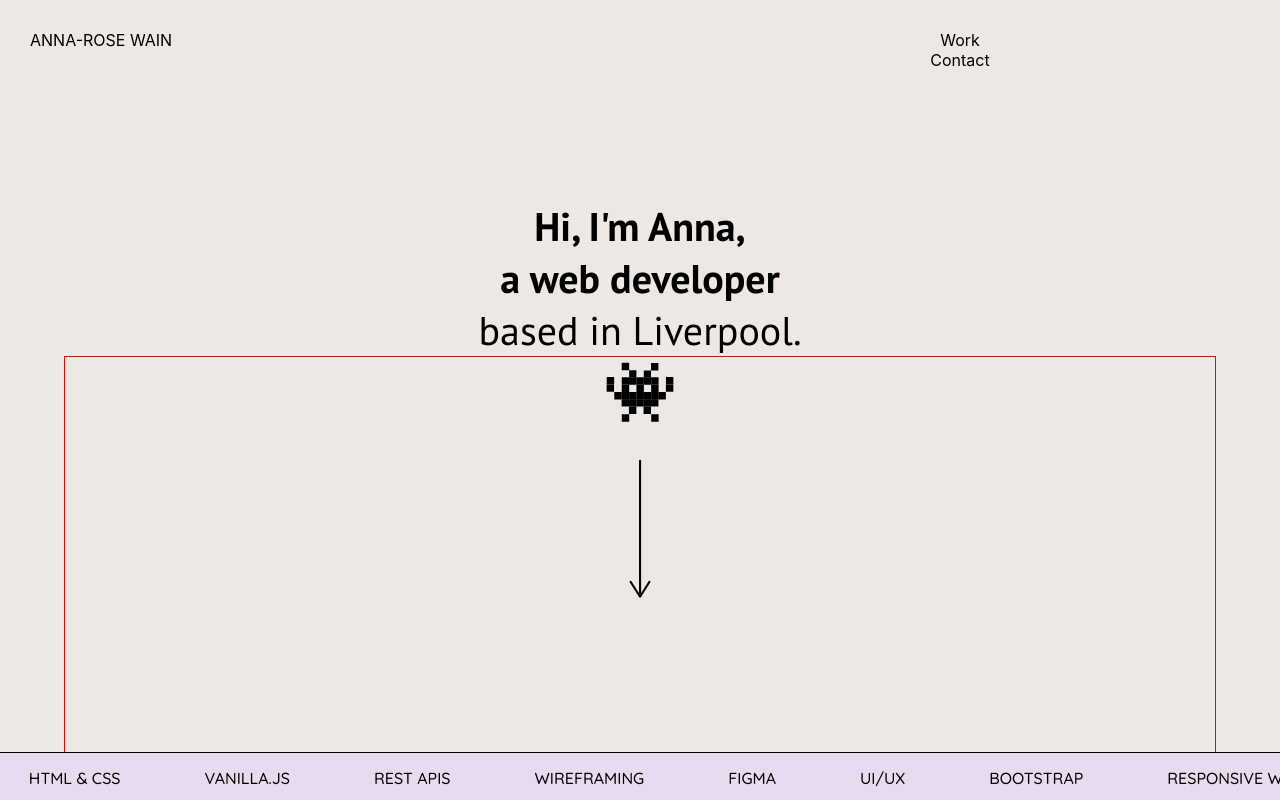
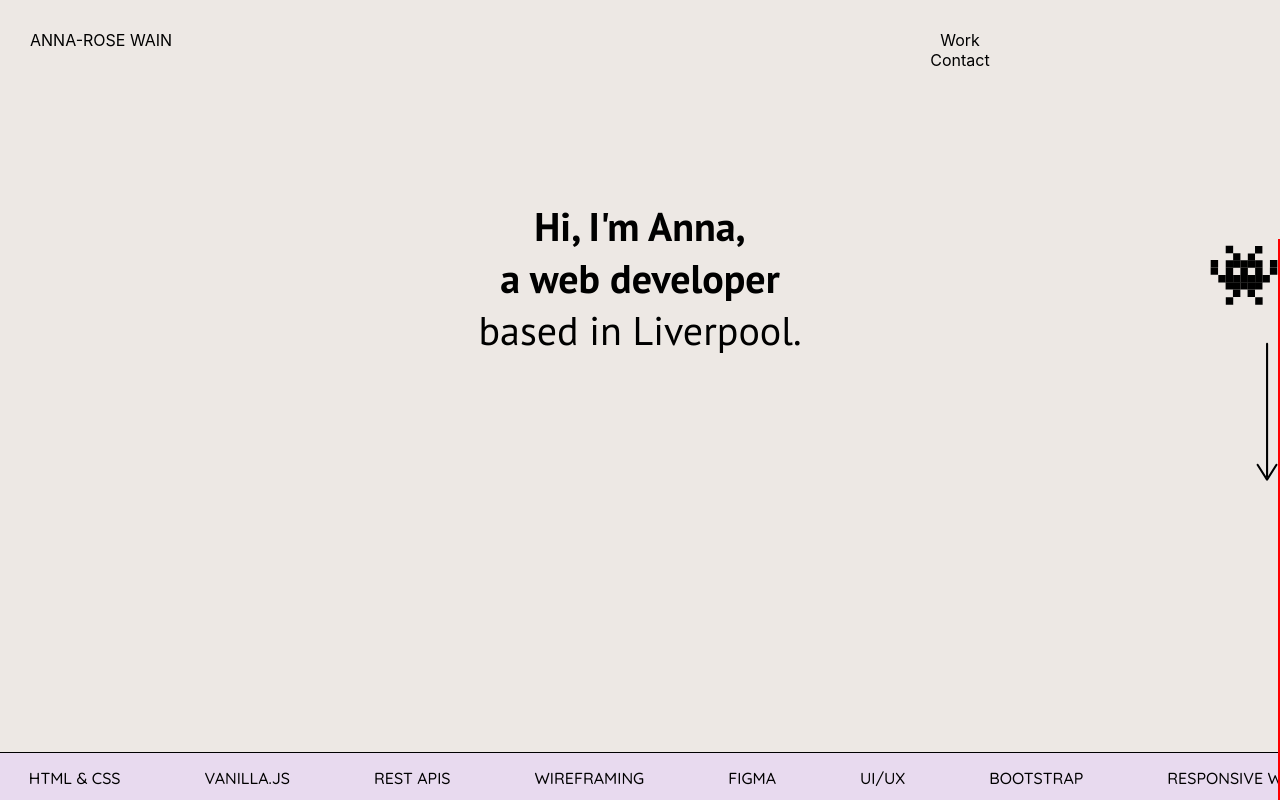
Before and after one commit to anna-rosew/anna-rose-wain, a React (Create React App) app: page / in a window 1280 px wide. Shown: the top 800 px of the page. Built offline with nearby package versions, Linux system fonts and the light colour scheme; a web font is replaced by a local one.

Commit message:
Updating LandingScreen

```diff
--- a/src/Styles/LandingScreen.css
+++ b/src/Styles/LandingScreen.css
@@ -43,9 +43,9 @@ h1 {
 .nav {
   position: relative;
   display: flex;
-  justify-content: center; /* Center horizontally */
-  align-items: center; /* Center vertically */
-  height: 100vh; /* Ensure the .nav takes the full viewport height */
+  justify-content: flex-end; /* Align items to the right */
+  align-items: center; /* Center items vertically */
+  height: 100vh; /* Full viewport height */
 }
 
 .robot-img {
@@ -61,8 +61,11 @@ h1 {
 }
 
 .nav-element {
-  position: relative; /* Use relative to stay within .nav's context */
-  width: auto; /* Let the width adjust automatically */
-  border: 1px solid red; /* Temporary border to visualize placement */
-  margin: 0 5%; /* Adjust the horizontal spacing */
+  position: fixed; /* Fixed positioning relative to the viewport */
+  top: 80%; /* Align to the middle of the screen */
+  right: 0; /* Align to the right edge of the screen */
+  transform: translateY(-50%); /* Adjust the top value for perfect centering */
+  width: auto; /* Auto width based on content */
+  border: 1px solid red; /* Optional: Visualize the boundary */
+  z-index: 1000; /* Ensure it's above other elements */
 }
```
